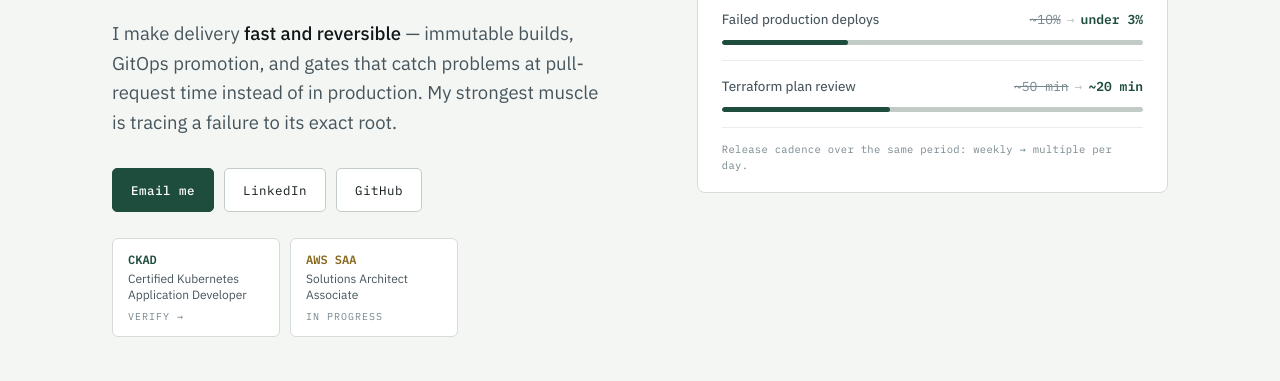
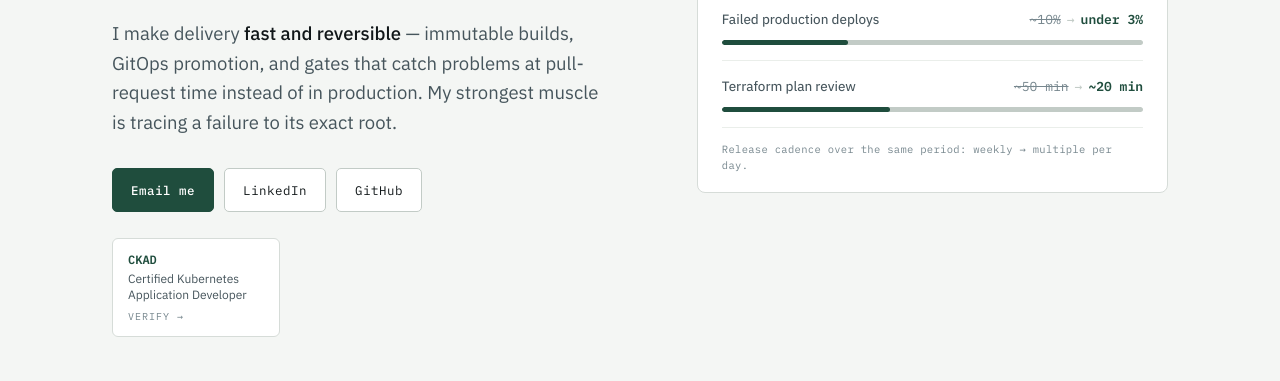
Before and after one commit to Natally-1995/Natally-1995.github.io, a plain HTML site: page index.html in a window 1280 px wide. Shown: the part 419-800 px from the top of the page. Drawn offline with Linux system fonts and the light colour scheme.

Commit message:
site: remove AWS SAA in-progress credential

```diff
--- a/index.html
+++ b/index.html
@@ -86,7 +86,6 @@ a{color:inherit;text-decoration:none}
 .cred .k{font-family:var(--mono);font-size:12px;font-weight:600;color:var(--pine)}
 .cred .v{font-size:12px;color:var(--ink-2);line-height:1.4}
 .cred .t{font-family:var(--mono);font-size:10px;letter-spacing:.1em;text-transform:uppercase;color:var(--ink-3);margin-top:3px}
-.cred-wip .k{color:var(--brass)}
 
 /* ---------- sections ---------- */
 .sec{padding:76px 0;border-bottom:1px solid var(--rule)}
@@ -232,11 +231,6 @@ a{color:inherit;text-decoration:none}
             <span class="v">Certified Kubernetes<br>Application Developer</span>
             <span class="t">Verify →</span>
           </a>
-          <div class="cred cred-wip">
-            <span class="k">AWS SAA</span>
-            <span class="v">Solutions Architect<br>Associate</span>
-            <span class="t">In progress</span>
-          </div>
         </div>
       </div>
 
```
